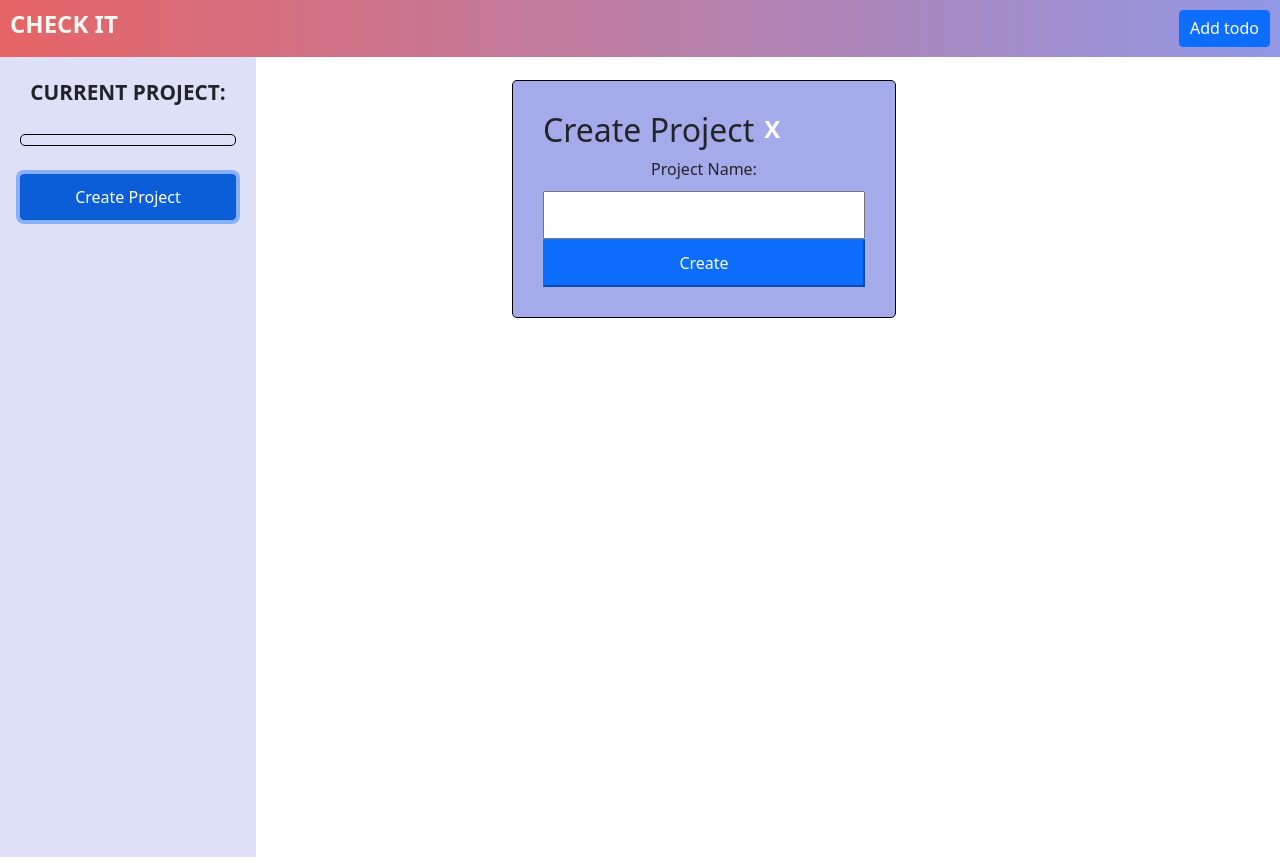
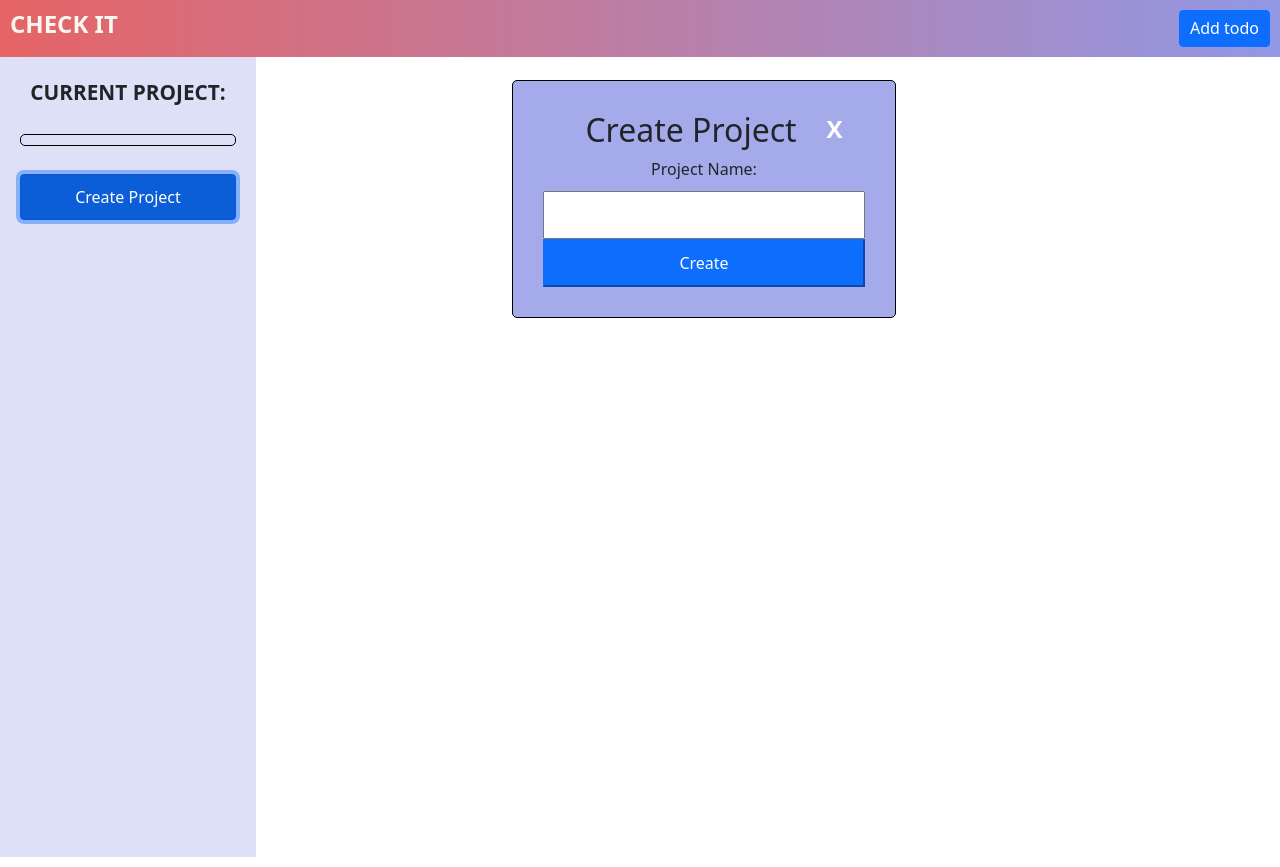
Before and after one commit to BATMANGOO/todo-list, a website built with webpack: page dist/index.html in a window 1280 px wide. Both pictures are taken after a click on the button "Create Project". Built offline with nearby package versions, Linux system fonts and the light colour scheme.

Commit message:
saving work

```diff
--- a/src/style.css
+++ b/src/style.css
@@ -229,6 +229,7 @@ label:first-child {
     display: flex;
     flex-direction: row;
     gap: 10px;
+    justify-content: center;
 }
 
 .project-form-header > div {
@@ -238,6 +239,10 @@ label:first-child {
     text-align: end;
     font-size: 1.5rem;
     background: none;
+    position: relative;
+    float: right;
+    position: relative;
+    left: 20px;
 }
 
 .close-project-form:hover {
```
Also changed, not shown: dist/index.bundle.js.
